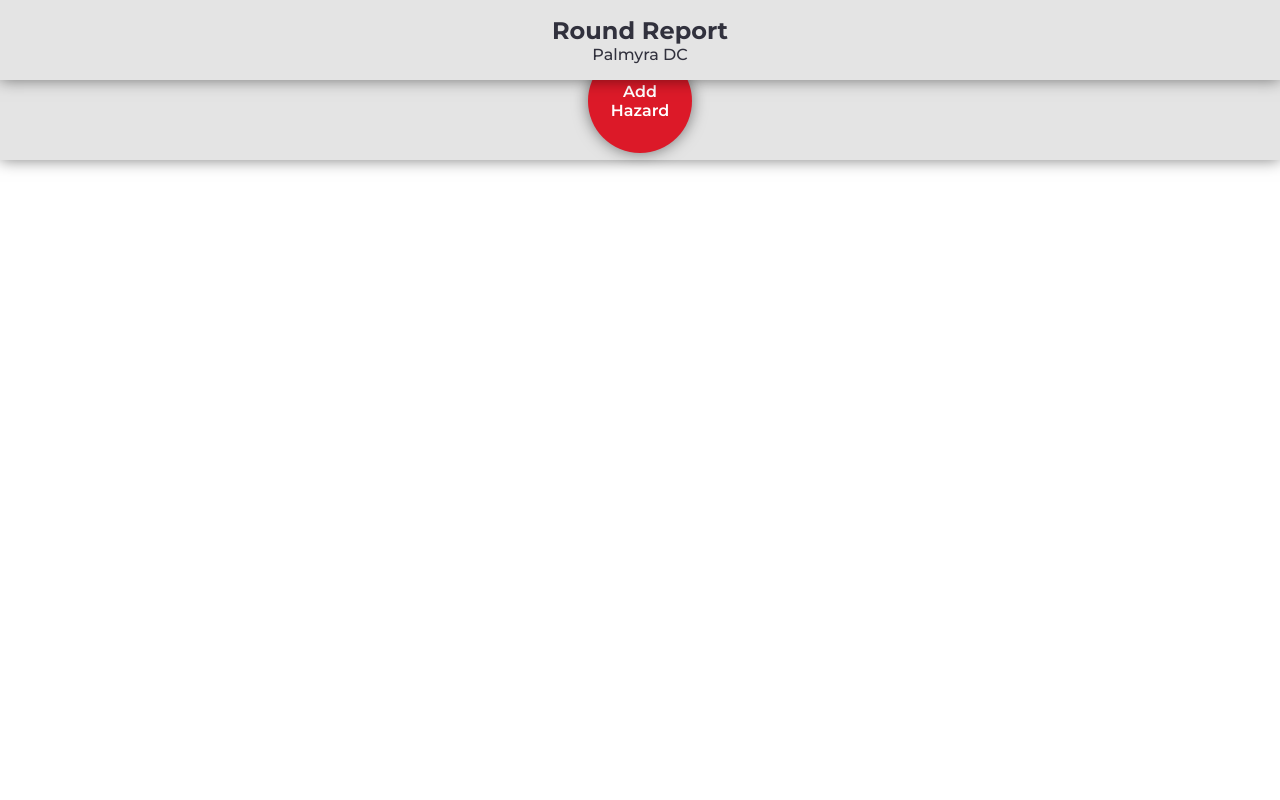
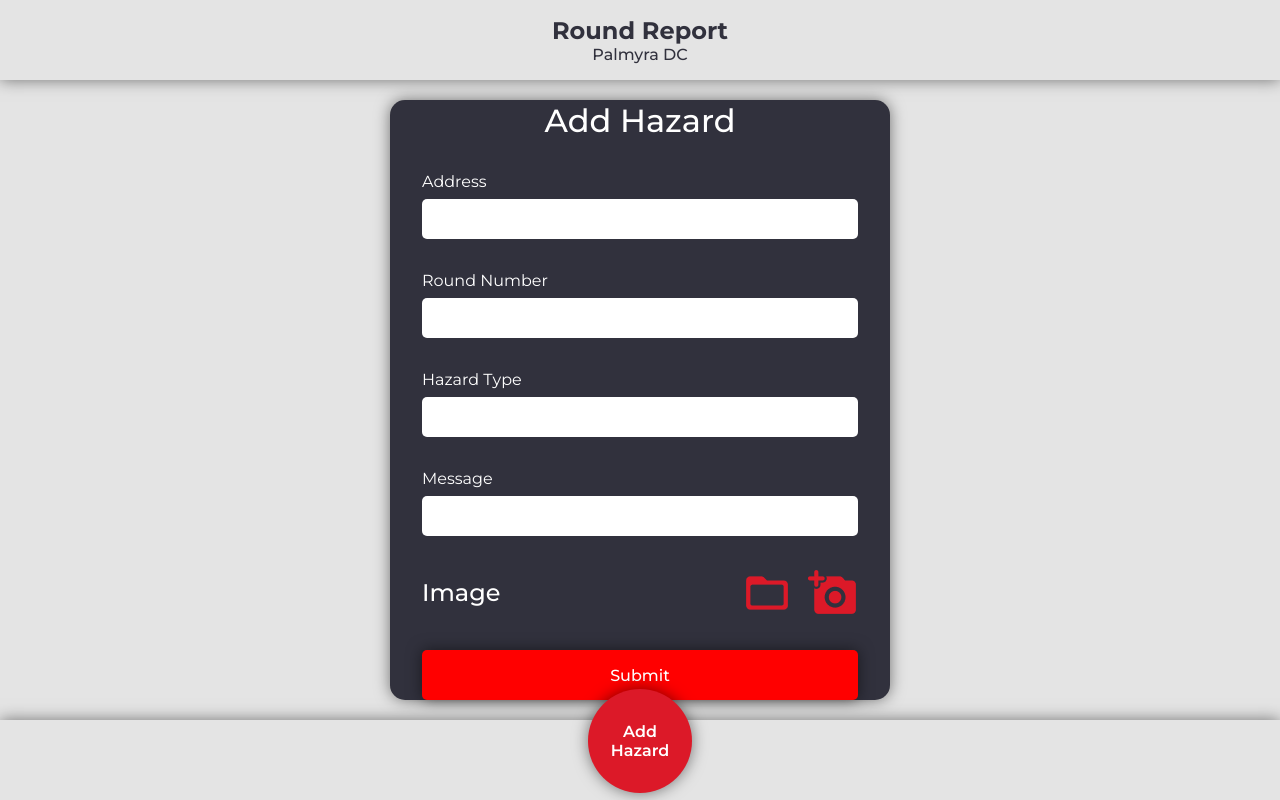
Before and after one commit to brett-treweek/round-report-v2, a React (Create React App) app: page /addHazard in a window 1280 px wide. Built offline with nearby package versions, Linux system fonts and the light colour scheme; some icons are missing.

Commit message:
add hazard frontend ready

```diff
--- a/src/App.js
+++ b/src/App.js
@@ -3,9 +3,10 @@ import { ThemeProvider } from 'styled-components';
 import theme from './assets/theme/theme';
 import Footer from './components/footer/Footer';
 import Header from './components/header/Header';
-import { Routes, Route, Link } from 'react-router-dom';
+import { Routes, Route } from 'react-router-dom';
 import Round from './pages/round/Round';
 import Login from './pages/login/Login';
+import AddHazard from './pages/add-hazard/AddHazard';
 
 function App() {
 	return (
@@ -16,6 +17,7 @@ function App() {
 						<Route path="/" element={<Home />} />
 						<Route path="round" element={<Round />} />
 						<Route path="login" element={<Login />} />
+						<Route path="addHazard" element={<AddHazard />} />
 					</Routes>
 				<Footer />
 			</div>
--- a/src/components/footer/Footer.jsx
+++ b/src/components/footer/Footer.jsx
@@ -8,11 +8,13 @@ const Footer = () => {
 		<StyledFooter>
 			<div className="footer-inner-container">
 				<Link to="/">
-					<Icon icon="entypo:home" color="#31313D" height="40" />
+					<Icon className='icon' icon="entypo:home" />
 				</Link>
-				<HazardButton>Add Hazard</HazardButton>
+				<Link to="/addHazard">
+					<HazardButton>Add Hazard</HazardButton>
+				</Link>
 				<Link to="/login">
-					<Icon icon="bxs:user" color="#31313D" height="40" />
+					<Icon className='icon' icon="bxs:user" />
 				</Link>
 			</div>
 		</StyledFooter>
--- a/src/components/footer/Footer.styled.js
+++ b/src/components/footer/Footer.styled.js
@@ -15,7 +15,6 @@ const StyledFooter = styled.footer`
 	font-weight: 500;
 	box-shadow: ${({ theme }) => theme.boxShadow};
 
-
 	.footer-inner-container {
 		position: relative;
 		height: 100%;
@@ -24,6 +23,16 @@ const StyledFooter = styled.footer`
 		display: flex;
 		align-items: center;
 		justify-content: space-between;
+	}
+
+	.icon {
+		height: 40px;
+		width: 40px;
+		color: ${({ theme }) => theme.main};
+		transition: all 300ms ease;
+		&:hover {
+			color: red;
+		}
 	}
 `;
 
@@ -39,9 +48,19 @@ export const HazardButton = styled.button`
 	padding: 1rem;
 	font-size: 1rem;
 	font-weight: 600;
-	color: white;
+	color: ${({ theme }) => theme.textLight};
 	background-color: ${({ theme }) => theme.highlight};
 	box-shadow: ${({ theme }) => theme.boxShadow};
+	/* border: solid 5px ${({ theme }) => theme.highlight}; */
+	cursor: pointer;
+	transition: all 300ms linear;
+
+	&:hover {
+		color: yellow;
+		letter-spacing: 0.1ch;
+		/* background-color: ${({ theme }) => theme.main};
+		color: ${({ theme }) => theme.highlight}; */
+	}
 
 	@media (max-height: 730px) {
 		height: 5rem;
--- a/src/components/round-details/RoundDetails.jsx
+++ b/src/components/round-details/RoundDetails.jsx
@@ -2,6 +2,8 @@ import React from 'react'
 import StyledDetails, { DetailsCard } from './RoundDetails.styled';
 import { Icon } from '@iconify/react';
 import {Button} from '../../components/ui/button/Button.styled';
+import { edit } from '../../assets/icons/index';
+
 
 
 const RoundDetails = ({roundDeets, changeView, view}) => {
@@ -10,11 +12,15 @@ const RoundDetails = ({roundDeets, changeView, view}) => {
   return (
 		<StyledDetails>
 			<DetailsCard>
-				{roundDeets ? <Button onClick={changeView}>{view}</Button> : <Icon
+				{roundDeets ? (
+					<Button onClick={changeView}>{view}</Button>
+				) : (
+					<Icon
 						icon="fa-solid:phone-alt"
 						color="#DC1928"
 						height="40"
-					/>}
+					/>
+				)}
 				<div>
 					{roundDeets ? (
 						<h2>{roundDeets.round}</h2>
@@ -34,6 +40,9 @@ const RoundDetails = ({roundDeets, changeView, view}) => {
 					{roundDeets ? <p>{roundDeets.lpo}</p> : <p>Ph: 9300600</p>}
 					<p>wcc: 135780</p>
 				</div>
+				{roundDeets ? (
+					<Icon className='icon' icon="ci:edit" color="#fff" height="50" />
+				) : null}
 			</DetailsCard>
 		</StyledDetails>
   );
--- a/src/components/round-details/RoundDetails.styled.js
+++ b/src/components/round-details/RoundDetails.styled.js
@@ -17,13 +17,13 @@ const StyledDetails = styled.div`
 export const DetailsCard = styled.div`
 	display: flex;
 	align-items: center;
-	justify-content: ${(jc) => jc || 'center'};
+	justify-content: ${({jc}) => jc || 'space-evenly'};
 	padding: 1rem 2rem;
 	gap: 3rem;
 	height: 100%;
 	width: 100%;
 	max-width: 500px;
-    border-radius: 15px;
+	border-radius: 15px;
 	border-bottom-right-radius: 50%;
 	color: ${({ theme }) => theme.textLight};
 	background-color: ${({ theme }) => theme.main};
@@ -41,6 +41,13 @@ export const DetailsCard = styled.div`
 	p {
 		font-size: 0.8rem;
 	}
+
+	.icon {
+		height: 50px;
+		color: white;
+		border-radius: 5px;
+		cursor: pointer;
+	}
 `;
 
 export default StyledDetails;
--- /dev/null
+++ b/src/pages/add-hazard/AddHazard.jsx
@@ -0,0 +1,65 @@
+import React from 'react';
+import StyledAddHazard, {
+	AddHazardForm,
+	AddImageContainer,
+  IconContainer,
+} from './AddHazard.styled';
+import Input from '../../components/ui/input/input';
+import { Button } from '../../components/ui/button/Button.styled';
+import { folder, camera } from '../../assets/icons';
+
+const AddHazard = () => {
+	return (
+		<StyledAddHazard>
+			<AddHazardForm>
+				<h1>Add Hazard</h1>
+				<Input
+					id="address"
+					label="Address"
+					type="text"
+					// isValid={emailIsValid}
+					// value={loginState.value}
+					// onChange={emailChangeHandler}
+					// onBlur={validateEmailHandler}
+				/>
+				<Input
+					id="roundNumber"
+					label="Round Number"
+					type="number"
+					// isValid={emailIsValid}
+					// value={loginState.value}
+					// onChange={emailChangeHandler}
+					// onBlur={validateEmailHandler}
+				/>
+				<Input
+					id="hazardType"
+					label="Hazard Type"
+					type="dropdown"
+					// isValid={emailIsValid}
+					// value={loginState.value}
+					// onChange={emailChangeHandler}
+					// onBlur={validateEmailHandler}
+				/>
+				<Input
+					id="message"
+					label="Message"
+					type="text"
+					// isValid={emailIsValid}
+					// value={loginState.value}
+					// onChange={emailChangeHandler}
+					// onBlur={validateEmailHandler}
+				/>
+				<AddImageContainer>
+					<h2>Image</h2>
+					<IconContainer>
+						<img src={folder} alt="folder" />
+						<img src={camera} alt="camera" />
+					</IconContainer>
+				</AddImageContainer>
+				<Button width="100%">Submit</Button>
+			</AddHazardForm>
+		</StyledAddHazard>
+	);
+};
+
+export default AddHazard;
--- /dev/null
+++ b/src/pages/add-hazard/AddHazard.styled.js
@@ -0,0 +1,52 @@
+import styled from 'styled-components';
+
+
+const StyledAddHazard = styled.section`
+	display: flex;
+	align-items: center;
+	justify-content: center;
+	min-height: 80vh;
+	background-color: ${({ theme }) => theme.background};
+`;
+
+export const AddHazardForm = styled.form`
+	display: flex;
+	flex-direction: column;
+	align-items: center;
+	justify-content: center;
+	padding: 4rem 2rem;
+	gap: 2rem;
+	max-height: 75vh;
+	width: 80vw;
+	max-width: 500px;
+	background-color: ${({ theme }) => theme.main};
+	box-shadow: ${({ theme }) => theme.boxShadow};
+	border-radius: 15px;
+
+	h1 {
+		color: ${({ theme }) => theme.textLight};
+		font-weight: 500;
+		font-size: 2rem;
+	}
+`;
+
+export const AddImageContainer = styled.div`
+	display: flex;
+	align-items: center;
+	justify-content: space-between;
+	width: 100%;
+
+	& > h2 {
+		color: ${({theme}) => theme.textLight};
+		/* font-size: 1.5rem; */
+		font-weight: 500;
+
+	}
+`;
+
+export const IconContainer = styled.div`
+	display: flex;
+	gap: 1rem;
+`
+
+export default StyledAddHazard;
--- a/src/pages/login/Login.jsx
+++ b/src/pages/login/Login.jsx
@@ -3,27 +3,27 @@ import Input from '../../components/ui/input/input';
 import { Button } from '../../components/ui/button/Button.styled';
 import { LoginForm, StyledLogin } from './Login.styled';
 
-let initialLoginState = {
-	email: '',
-	password: '',
-  isValid: ''
-};
+// let initialLoginState = {
+// 	email: '',
+// 	password: '',
+//   isValid: ''
+// };
 
 const Login = () => {
-	const [loginState, setLoginState] = useState(initialLoginState);
+	// const [loginState, setLoginState] = useState(initialLoginState);
 
 	// function to handle submit of login or signup.
 	const handleSubmit = async (e) => {
     e.preventDefault()
   };
 
-  const emailChangeHandler = () => {}
-  const validateEmailHandler = () => {}
-  const emailIsValid = () => {}
+//   const emailChangeHandler = () => {}
+//   const validateEmailHandler = () => {}
+//   const emailIsValid = () => {}
 
-  const passwordChangeHandler = () => {}
-  const validatePasswordHandler = () => {}
-  const passwordIsValid = () => {}
+//   const passwordChangeHandler = () => {}
+//   const validatePasswordHandler = () => {}
+//   const passwordIsValid = () => {}
 
 
 	return (
@@ -31,22 +31,23 @@ const Login = () => {
 			<LoginForm onSubmit={handleSubmit}>
 				<h1>Log In</h1>
 				<Input
-					id="email"
-					label="Email"
-					type="email"
-					isValid={emailIsValid}
-					value={loginState.value}
-					onChange={emailChangeHandler}
-					onBlur={validateEmailHandler}
+					id="username"
+					label="Username"
+					type="username"
+					// isValid={emailIsValid}
+					// value={loginState.value}
+					// onChange={emailChangeHandler}
+					// onBlur={validateEmailHandler}
 				/>
 				<Input
 					id="password"
 					label="Password"
 					type="password"
+					autoComplete="off"
 					// isValid={passwordIsValid}
 					// value={passwordState.value}
-					onChange={passwordChangeHandler}
-					onBlur={validatePasswordHandler}
+					// onChange={passwordChangeHandler}
+					// onBlur={validatePasswordHandler}
 				/>
 				{/* {error ? (
 					<div>
--- a/src/pages/login/Login.styled.js
+++ b/src/pages/login/Login.styled.js
@@ -14,9 +14,9 @@ export const LoginForm = styled.form`
 	flex-direction: column;
 	align-items: center;
 	justify-content: center;
-	padding: 2rem;
+	padding:  4rem 2rem;
 	gap: 2rem;
-	height: 40vh;
+	/* height: 40vh; */
 	width: 80vw;
 	max-width: 500px;
 	background-color: ${({ theme }) => theme.main};
```
Also changed, not shown: src/assets/icons/index.js (+2 -5 lines), src/assets/icons/camera.png (added), src/assets/icons/folder.png (added), src/pages/add-hazard/Add-hazard.jsx (deleted), src/pages/add-hazard/Add-hazard.styled.js (deleted).
